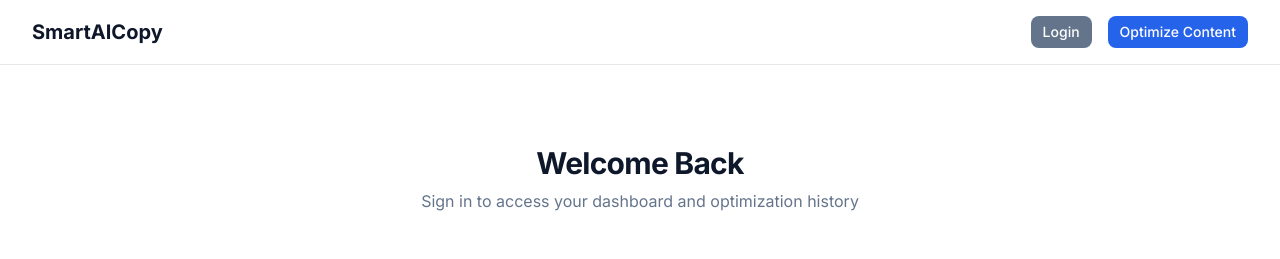
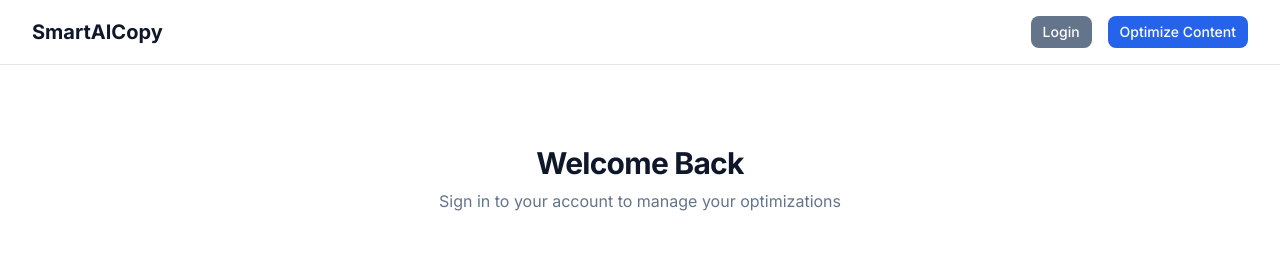
Before and after one commit to jpais99/smartaicopy, a Next.js app: page /login in a window 1280 px wide. Shown: the top 259 px of the page. Built offline with nearby package versions, Linux system fonts and the light colour scheme; no server answers.

Commit message:
fix(auth): add Suspense boundary to login page
- Fix build error with useSearchParams
- Add loading fallback state

```diff
--- a/src/app/login/page.tsx
+++ b/src/app/login/page.tsx
@@ -1,10 +1,12 @@
 // src/app/login/page.tsx
+
 import { Metadata } from 'next';
+import { Suspense } from 'react';
 import LoginForm from '@/components/sections/auth/LoginForm';
 
 export const metadata: Metadata = {
   title: 'Login - SmartAICopy',
-  description: 'Login to access your SmartAICopy dashboard and optimization history.',
+  description: 'Sign in to your SmartAICopy account',
 };
 
 export default function LoginPage() {
@@ -22,11 +24,13 @@ export default function LoginPage() {
             Welcome Back
           </h1>
           <p className="mt-2 text-secondary">
-            Sign in to access your dashboard and optimization history
+            Sign in to your account to manage your optimizations
           </p>
         </div>
 
-        <LoginForm />
+        <Suspense fallback={<div>Loading...</div>}>
+          <LoginForm />
+        </Suspense>
       </div>
     </section>
   );
```
